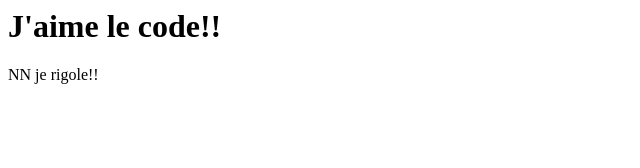
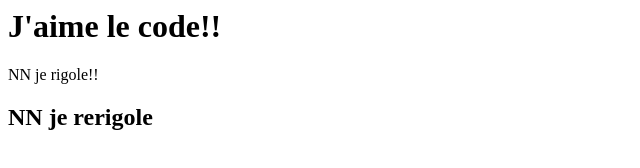
Before and after one commit to rayan-trigger/premier-code, a plain HTML site: page index.html in a window 1280 px wide. Shown: the whole page, without its empty margins (0-640 px from the left). Drawn offline with Linux system fonts and the light colour scheme.

Commit message:
ajout h2

```diff
--- a/index.html
+++ b/index.html
@@ -1,2 +1,3 @@
 <h1>J'aime le code!!</h1>
 <p>NN je rigole!!</p>
+<h2> NN je rerigole</h2>
```
